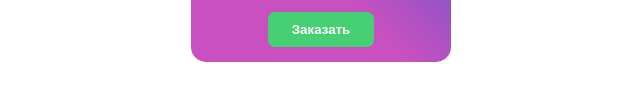
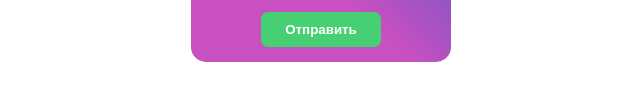
Before and after one commit to alenessss/Forma_example, a plain HTML site: page index.html in a window 1280 px wide. Shown: the part 216-316 px from the top of the page, 319-959 px from the left. Drawn offline with Linux system fonts and the light colour scheme.

Commit message:
Update index.html

```diff
--- a/index.html
+++ b/index.html
@@ -23,7 +23,7 @@
             <input  class="Name" type="text" name="surname" placeholder="Введите ваш пароль">
           </label>
         </form>
-        <button>Заказать</button>
+        <button>Отправить</button>
       </section>
     </div>
   </div>
```
